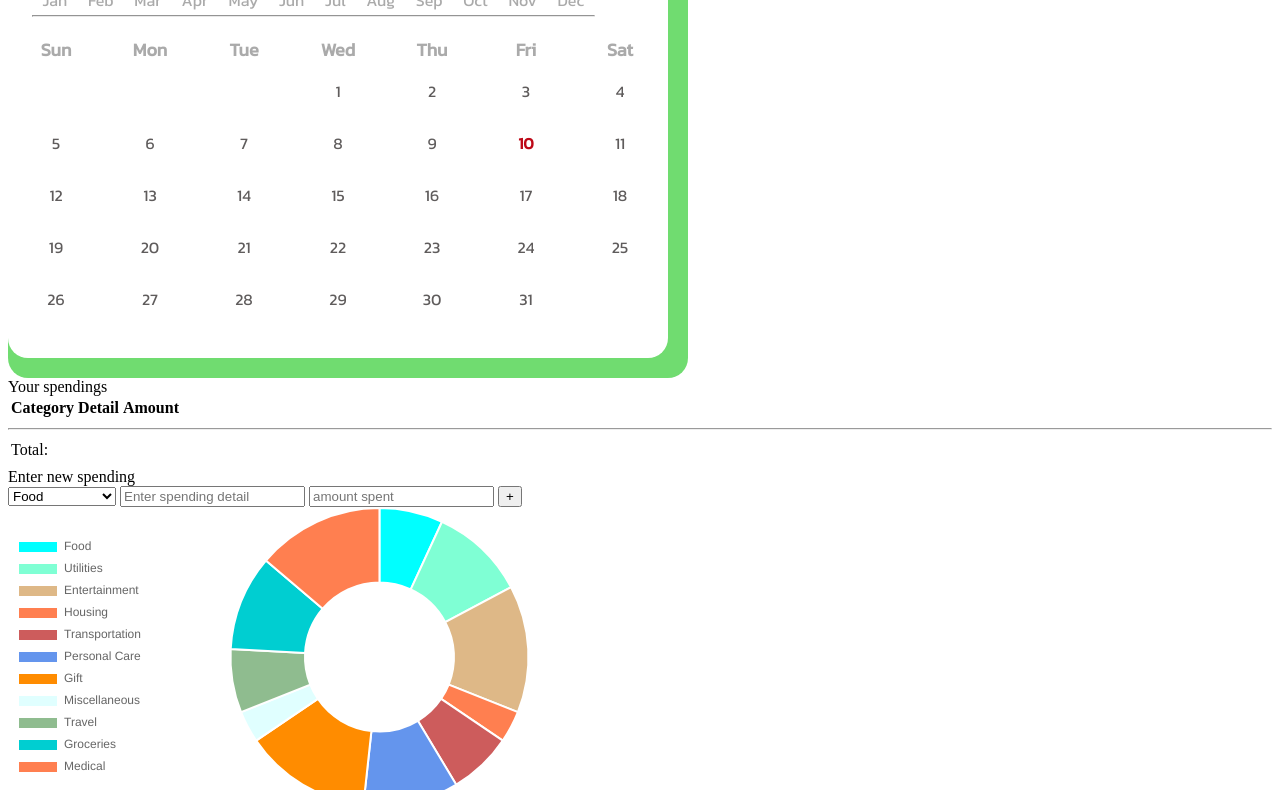
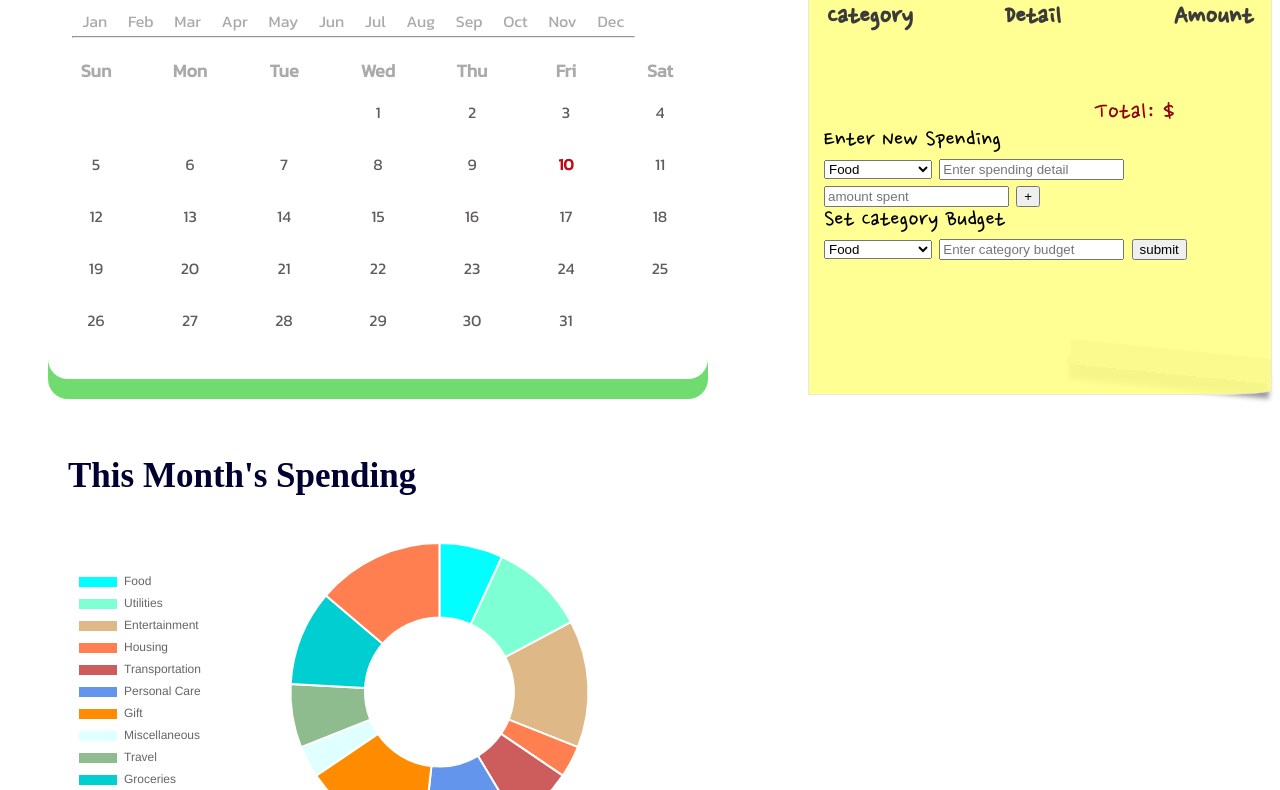
Before and after one commit to chloekim917/catherine-chloe-mod3-project-frontend, a plain HTML site: page index.html in a window 1280 px wide. Shown: the part 449-1239 px from the top of the page. Drawn offline with nearby package versions, Linux system fonts and the light colour scheme; no server answers.

Commit message:
css done

```diff
--- a/css/budget.css
+++ /dev/null
@@ -1,8 +0,0 @@
-.budgeting {
-    padding: 1rem;
-    width: stretch;
-    height: auto;
-    display: none;
-    /* background: rgba(36, 201, 36, 0.651);
-    opacity: .8; */
-  }
--- a/css/calendar.css
+++ b/css/calendar.css
@@ -12,6 +12,7 @@
     background-color: rgba(36, 201, 36, 0.651);
     position: relative;
     color: black;
+    margin-left: 40px;
   }
 
   .card {
@@ -22,6 +23,7 @@
     position: relative;
     color: black;
     font-family: 'Kanit', sans-serif;
+    margin-bottom: 30px;
   }
 
   .big-year {
--- /dev/null
+++ b/css/graph.css
@@ -0,0 +1,8 @@
+.chart-container{
+    margin-left: 60px;
+}
+
+.donut-name{
+    font-size: 35px;
+    color: rgb(1, 1, 49);
+}
--- a/css/main.css
+++ b/css/main.css
@@ -1,9 +1,48 @@
 .top-bar {
-    background: rgb(234, 244, 253);
-    opacity: .8;
+    /* background: rgb(234, 244, 253);
+    opacity: .8; */
+    background-image: linear-gradient(
+        rgba(212, 235, 255, 0.904), rgba(255, 255, 255, 0.904)
+    );
     height: 300px;
+    display: flex;
+    flex-direction: column;
+    flex-wrap: nowrap;
+    justify-content: center;
+    align-items: center;
+  }
+
+.middle-bar{
+    /* background-image: linear-gradient(
+     rgba(238, 246, 253, 0.904), white
+    ); */
+    height: 600px;
     display: flex;
     flex-direction: row;
     flex-wrap: nowrap;
-    justify-content: center;
-  }
+    align-items: center;
+}
+
+.bottom-bar{
+    height: 500px;
+    display: flex;
+    flex-direction: row;
+    flex-wrap: nowrap;
+    align-items: center;
+}
+
+.app-name{
+    font-size: 75px;
+    font-family: 'Abril Fatface';
+    color: rgb(0, 0, 39);
+    font-weight: bolder;
+    margin-top: 60px;
+    margin-bottom: -10px;
+}
+
+.app-description{
+    font-size: 25px;
+    font-family: 'Abril Fatface';
+    color: rgb(0, 0, 39);
+    font-weight: bold;
+}
--- /dev/null
+++ b/css/spending.css
@@ -0,0 +1,80 @@
+.postit {
+    line-height: 1;
+    text-align:left;
+    width: 480px;
+    height: 420px;
+    margin-left: 100px;
+    position:relative;
+    border:1px solid #E8E8E8;
+    padding-top: 50px;
+    padding-left: 15px;
+    padding-right: 15px;
+    font-family:'Nanum Pen Script';
+    border-bottom-right-radius: 60px 5px;
+    display:inline-block;
+    font-size: 26px;
+    background-color: #ffff88e7;
+}
+.spending-attributes{
+    font-size: 29px;
+    table-layout: fixed;
+    width: 50%;
+    color:  rgb(59, 59, 59);
+    text-align: left;
+}
+
+.place-holder, .total, .grand-total {
+    display: inline;}
+
+.hold-place{
+    table-layout: fixed;
+    width: 80%;
+    height:10px;
+}
+
+#spending-body{
+    font-size: 20px;
+    table-layout: fixed;
+    width: 100%;
+    text-align: left;
+}
+
+.place-holder{
+    text-align: right;
+    padding-left: 270px;
+}
+
+.grand-total{
+    padding-right: 40px;
+    text-align: right;
+    font-size: 28px;
+    color: #91000C;
+}
+
+.total{
+    /* padding-right: 5px; */
+    text-align: right;
+    font-size: 28px;
+    color: #91000C;
+}
+
+.budgeting {
+    width: stretch;
+    height: auto;
+  }
+
+  .postit:after {
+    content: "";
+    position:absolute;
+    z-index:-1;
+    right:-0px; bottom:20px;
+    width:200px;
+    height: 25px;
+    background: rgba(0, 0, 0, 0.2);
+    box-shadow:2px 15px 5px rgba(0, 0, 0, 0.40);
+  -moz-transform: matrix(-1, -0.1, 0, 1, 0, 0);
+   -webkit-transform: matrix(-1, -0.1, 0, 1, 0, 0);
+        -o-transform: matrix(-1, -0.1, 0, 1, 0, 0);
+       -ms-transform: matrix(-1, -0.1, 0, 1, 0, 0);
+           transform: matrix(-1, -0.1, 0, 1, 0, 0);
+  }
--- a/index.html
+++ b/index.html
@@ -2,49 +2,24 @@
 <html lang="en">
 <head>
     <link rel="stylesheet" type="text/css" href="css/calendar.css">
-    <link rel="stylesheet" type="text/css" href="css/budget.css">
+    <link rel="stylesheet" type="text/css" href="css/graph.css">
     <link rel="stylesheet" type="text/css" href="css/main.css">
+    <link rel="stylesheet" type="text/css" href="css/spending.css">
+
     <link rel="stylesheet" href="https://fonts.googleapis.com/css?family=Kanit">
+    <link rel="stylesheet" href="https://fonts.googleapis.com/css?family=Nanum+Pen+Script">
+    <link rel="stylesheet" href="https://fonts.googleapis.com/css?family=Abril+Fatface">
 
     <script src="https://cdnjs.cloudflare.com/ajax/libs/Chart.js/2.9.3/Chart.min.js"></script>
         <!-- <script src="src/graphs.js"></script> -->
     <script src="src/donut.js"></script>
 </head>
 <body>
-    <div class=top-bar>
-
+    <div class='top-bar'>
+       <h1 class='app-name'>Our App Name</h1>
+       <h2 class='app-description'>Easy budgeting & expense tracking solution</h2>
     </div>
-    <div class='budgeting'>
-        <form class="budget-form">
-            <select id="categories" name="categories">
-                <option value="1">Food</option>
-                <option value="10">Groceries</option>
-                <option value="2">Utility</option>
-                <option value="3">Entertainment</option>
-                <option value="4">Housing</option>
-                <option value="5">Transportation</option>
-                <option value="6">Personal Care</option>
-                <option value="7">Gift</option>
-                <option value="9">Travel</option>
-                <option value="11">Medical</option>
-                <option value="12">Pet Care</option>
-                <option value="8">Miscellaneous</option>
-            </select>
-            <input
-            type="text"
-            name="bamount"
-            value=""
-            placeholder="Enter category budget"
-            class="input-text"/>
-            <input
-            type="submit"
-            name="submit"
-            value="submit"
-            class="submit-budget"/>
-        </form>
-    </div>
-    <button id="edit-budget-btn">Setup Budget</button>
-    <br><br>
+    <div class= 'middle-bar'>
         <div class='color-pads'>
             <div class="card">
                 <div class="big-year" id="yearNum"></div>
@@ -71,8 +46,9 @@
             </div>
         </div>
 
+        <div class="postit">
             <div class='post-it'>
-        <div class="current-day">Your spendings
+                <div class="current-day">
                     <br/>
                     <table class="spending-table" id="spendings">
                         <thead>
@@ -83,29 +59,17 @@
                             </tr>
                         </thead>
                         <tbody id='spending-body'>
-
+                            <tr class='hold-place'></tr>
                         </tbody>
-
                     </table>
                 </div>
-        <hr class="event-line" />
-        <table class="day-total-table">
-            <tbody id='spending-body'>
-            </tbody>
-            <tbody id='total-of-day'>
-                <td class='total-of-day'>Total:</td>
-                <tr></tr>
-                <td class='grand-total'></td>
-            </tbody>
-            <!-- <tbody id='spending-body'>
-                <tr id='spending-body'>
-                    <td class='total-of-day'>Total:</td>
-                    <td></td>
-                    <td class='grand-total'></td>
-                </tr>
-            </tbody> -->
-        </table>
-        <div class="create-event">Enter new spending</div>
+                <br>
+                <br>
+                <p class='place-holder'></p>
+                <p class="total">Total: $</p>
+                <p class='grand-total'></p>
+                <br>
+                <div class="create-event">Enter New Spending</div>
                 <form class="add-spending-form">
                     <select id="categories" name="categories">
                         <option value="1">Food</option>
@@ -154,14 +118,49 @@
                       <p class=hide-seek id='12'>Pet Care</p>
                   </div>
             </div>
+            <div class='budgeting'>
+                <div>Set Category Budget</div>
+                <form class="budget-form">
+                    <select id="categories" name="categories">
+                        <option value="1">Food</option>
+                        <option value="10">Groceries</option>
+                        <option value="2">Utility</option>
+                        <option value="3">Entertainment</option>
+                        <option value="4">Housing</option>
+                        <option value="5">Transportation</option>
+                        <option value="6">Personal Care</option>
+                        <option value="7">Gift</option>
+                        <option value="9">Travel</option>
+                        <option value="11">Medical</option>
+                        <option value="12">Pet Care</option>
+                        <option value="8">Miscellaneous</option>
+                    </select>
+                    <input
+                    type="text"
+                    name="bamount"
+                    value=""
+                    placeholder="Enter category budget"
+                    class="input-text"/>
+                    <input
+                    type="submit"
+                    name="submit"
+                    value="submit"
+                    class="submit-budget"/>
+                </form>
 
+            </div>
+        </div>
+    </div>
+    <div class='bottom-bar'>
         <div class="chart-container" style="width: 600px; height: 600px">
+            <h4 class='donut-name'>This Month's Spending</h4>
             <canvas id="donut"></canvas>
             <canvas id="bar-graph"></canvas>
         </div>
         <div id="data-container">
+        </div>
+    </div>
 
-    </div>
 </body>
 <script src="src/calendar.js"></script>
 <script src="src/post_it.js"></script>
--- a/src/budget.js
+++ b/src/budget.js
@@ -1,25 +1,8 @@
-let setBudget= false;
-
-let budgetBtn = document.querySelector('#edit-budget-btn')
-let budgeting = document.querySelector('.budgeting')
-budgetBtn.addEventListener("click", () => {
-    setBudget = !setBudget
-    if (setBudget) {
-        budgeting.style.display = "block"
-    } else {
-        budgeting.style.display = "none"
-    }
-})
-
 document.addEventListener('submit', function(e){
     let budgetForm = document.querySelector('.budget-form')
     let budgetCategory = document.getElementById('categories')
     if(e.target === budgetForm){
         e.preventDefault()
-
-        console.log(parseInt(budgetCategory.value))
-        console.log(budgetForm.bamount.value)
-
         fetch(`http://localhost:3000/api/v1/categories/${parseInt(budgetCategory.value)}`, {
             method: "PATCH",
             headers: {
--- a/src/post_it.js
+++ b/src/post_it.js
@@ -9,7 +9,6 @@ let sp = document.querySelector('.add-spending-form')
 let hideSeek = document.querySelector('.hide-seek')
 let calendarBody = document.getElementById('calendar-body')
 
-
 function getExpenditures(){
     fetch('http://localhost:3000/api/v1/expenditures')
     .then(resp => resp.json())
@@ -17,17 +16,7 @@ function getExpenditures(){
         render(expenditure)
     })
 })
-
 }
-document.addEventListener('click', function(e){
-    if(e.target.className === 'selected-day')
-    sp.id = e.target.id
-})
-
-// let spendingBody = document.getElementById('spending-body')
-// spendingBod.innerHTML = ''
-// let totalDisplay = document.querySelector('.grand-total')
-// totalDisplay.innerHTML = ''
 
 function render(expenditure){
     document.addEventListener('click', function(e){
@@ -66,7 +55,13 @@ calendarBody.addEventListener('click', function(e){
     newpp.className = 'hidden-p2'
     newpp.hidden = true
     calendarDate.append(newpp)
+});
+
+document.addEventListener('click', function(e){
+    if(e.target.className === 'selected-day')
+    sp.id = e.target.id
 })
+
 
 function postExpenditures(){
     sp.addEventListener('submit', function(e){
@@ -125,6 +120,7 @@ function deleteExpenditures(){
 
         let deletedAmount = parseFloat(deletingSpending.children[2].textContent)
         let currentTotal = parseFloat(totalDisp.textContent)
+        console.log(currentTotal)
         let newAmount = currentTotal-deletedAmount
         totalDisp.textContent=`${newAmount}`
         }
```
Also changed, not shown: notebook.html (added, +81 -0 lines). Lines whose indentation alone changed are shown as unchanged.
